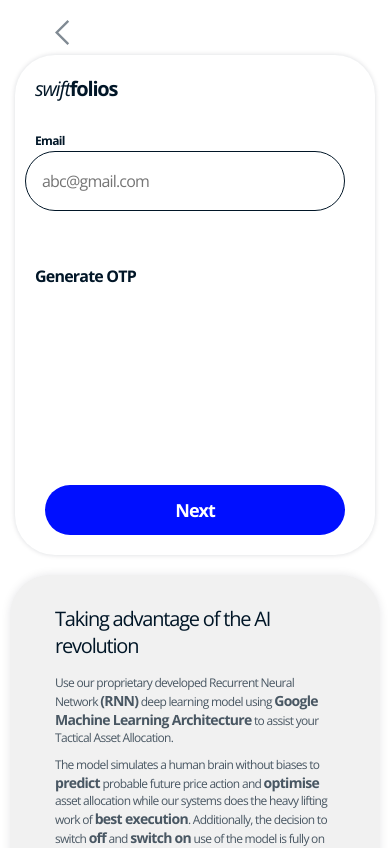
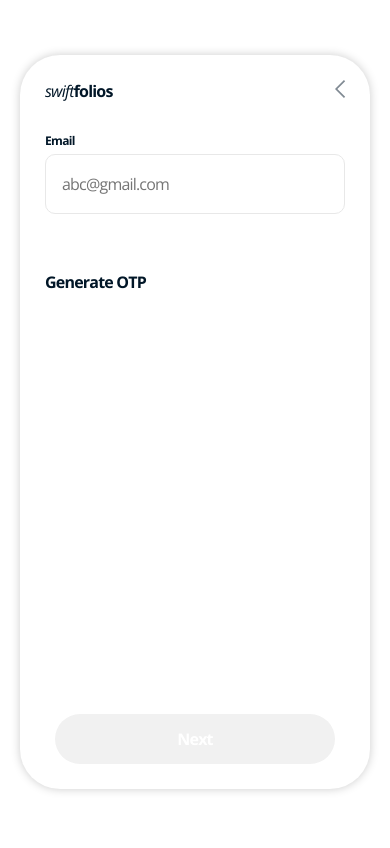
Before and after one commit to shiv353/f-end, a React (Create React App) app: page /signup in a window 390 px wide. Shown: the top 848 px of the page. Built offline with nearby package versions, Linux system fonts and the light colour scheme.

Commit message:
Design Change

```diff
--- a/src/App.js
+++ b/src/App.js
@@ -14,7 +14,7 @@
         <Route path="/" element={<Home />} />
         <Route path="/login/*" element={<Login />} />
         <Route path='/signup/*' element={<Signup />} />
-        <Route path='/dashboard' element={<DashBoard />} />
+        <Route path='/accounts/*' element={<DashBoard />} />
         <Route path='/404' element={<Error />} />
       </Routes>
     </Router>
--- a/src/components/AccessManagement/BackButton.jsx
+++ b/src/components/AccessManagement/BackButton.jsx
@@ -13,16 +13,16 @@
       <div className="swift-backbutton">
         <svg
           xmlns="http://www.w3.org/2000/svg"
-          width="15"
-          height="25"
-          viewBox="0 0 15 25"
+          width="11"
+          height="18"
+          viewBox="0 0 11 18"
           fill="none"
           onClick={goBack}
         >
           <path
             fill-rule="evenodd"
             clip-rule="evenodd"
-            d="M14.1497 23.3493L12.5012 25L0 12.5011L12.5012 0L14.1519 1.65072L3.30159 12.5011L14.1497 23.3493Z"
+            d="M10.1484 16.7465L8.96607 17.9304L0 8.96597L8.96607 0L10.15 1.18393L2.36796 8.96597L10.1484 16.7465Z"
             fill="#011627"
             fill-opacity="0.5"
           />
--- a/src/components/AccessManagement/Signup.jsx
+++ b/src/components/AccessManagement/Signup.jsx
@@ -7,7 +7,11 @@
 import InfoBox from "./InfoBox";
 import { useLocation, useNavigate } from "react-router-dom";
 import ServerRequest from "../../utils/ServerRequest";
-const { isEmpty, validateEmail, checkLength } = require("../../utils/Validation");
+const {
+  isEmpty,
+  validateEmail,
+  checkLength,
+} = require("../../utils/Validation");
 
 const Signup = () => {
   const location = useLocation();
@@ -20,14 +24,8 @@
       {location.pathname === "/signup/status" && <SignupStatus />}
       {location.pathname !== "/signup/status" && (
         <div className="swift-login-main">
-          <BackButton />
-          <div className="swift-login">
-            <div className="swift-signup-main-info">
-              <InfoBox />
-            </div>
-            {location.pathname === "/signup" && <SignupMain />}
-            {location.pathname === "/signup/pin" && <SignupPin />}
-          </div>
+          {location.pathname === "/signup" && <SignupMain />}
+          {location.pathname === "/signup/pin" && <SignupPin />}
         </div>
       )}
     </>
@@ -64,11 +62,11 @@
   const ValidateEmail = async () => {
     const email = formValues["email"];
 
-    if(isEmpty(email)){
+    if (isEmpty(email)) {
       return "Email can not be empty";
     }
 
-    if(!validateEmail(email)){
+    if (!validateEmail(email)) {
       return "Email is not valid";
     }
 
@@ -132,7 +130,7 @@
   const handleSubmit = async (e) => {
     if (isNextButtonDisabled) return;
     setOtpError("error");
-    if (formValues["otp"] && checkLength(formValues["otp"],6)) {
+    if (formValues["otp"] && checkLength(formValues["otp"], 6)) {
       const data1 = await ServerRequest({
         method: "post",
         URL: `/access/validate-otp`,
@@ -164,6 +162,7 @@
             <i style={{ fontWeight: 300 }}>swift</i>
             folios
           </p>
+          <BackButton />
         </div>
 
         <CustomInput
@@ -220,7 +219,10 @@
         classname="swift-login-form-btn"
         onClick={handleSubmit}
         disabled={isNextButtonDisabled}
-        style={{ cursor: isNextButtonDisabled ? "not-allowed" : "default" }}
+        style={{
+          cursor: isNextButtonDisabled ? "not-allowed" : "pointer",
+          background: isNextButtonDisabled ? "#F1F1F1" : "#000fff",
+        }}
       />
     </div>
   );
@@ -252,9 +254,12 @@
   const handleSubmit = async (e) => {
     setPinError("error");
     setConfirmPinError("error");
-    if (formValues["pin"] && checkLength(formValues["pin"],4)) {
+    if (formValues["pin"] && checkLength(formValues["pin"], 4)) {
       setPinError("error");
-      if (formValues["confirmpin"] && checkLength(formValues["confirmpin"],4)) {
+      if (
+        formValues["confirmpin"] &&
+        checkLength(formValues["confirmpin"], 4)
+      ) {
         setConfirmPinError("error");
         if (formValues["confirmpin"] != formValues["pin"]) {
           setConfirmPinError("PIN does not match ");
@@ -298,6 +303,7 @@
             <i style={{ fontWeight: 300 }}>swift</i>
             folios
           </p>
+          <BackButton />
         </div>
 
         <CustomInput
@@ -347,7 +353,7 @@
 const SignupStatus = () => {
   const navigate = useNavigate();
   const clickHandler = () => {
-    navigate("/dashboard");
+    navigate("/accounts/dashboard");
   };
   return (
     <div className="swift-signup-status-main">
--- a/src/components/CustomComponents/CustomButton/CustomButton.css
+++ b/src/components/CustomComponents/CustomButton/CustomButton.css
@@ -7,6 +7,6 @@
   font-style: normal;
   font-weight: var(--font-weight-heavy);
   line-height: normal;
-  letter-spacing: -1px;
+  letter-spacing: -0.8px;
   border: none;
 }
--- a/src/components/CustomComponents/CustomInputBox/CustomInputBox.css
+++ b/src/components/CustomComponents/CustomInputBox/CustomInputBox.css
@@ -1,15 +1,18 @@
 .swift-custom-input-box {
   font-size: var(--font-medium);
-  border: 1.5px solid var(--text-color);
-  border-radius: 49px;
+  /* border: 1.5px solid var(--text-color); */
+  /* border-radius: 49px; */
   background-color: transparent;
   padding: 16px;
   display: block;
-  margin-bottom: 2px;
-  margin-top: 2px;
-  margin-left: -19px;
+  margin-bottom: 5px;
+  margin-top: 5px;
+  /* margin-left: -19px; */
   flex-shrink: 0;
   letter-spacing: -0.8px;
   font-style: normal;
   font-weight: var(--font-weight-light);
+  border-radius: 10px;
+  border: 1.5px solid #e8e8e8;
+  outline: none;
 }
--- a/src/css/AccessManagement/BackButton.css
+++ b/src/css/AccessManagement/BackButton.css
@@ -1,13 +1,8 @@
-.swift-backbutton-div {
-  width: 100%;
-}
-
 .swift-backbutton-div .swift-backbutton {
-  width: 14.152px;
-  height: 25px;
+  width: 10.15px;
+  height: 17.93px;
   flex-shrink: 0;
   fill: rgba(1, 22, 39, 0.5);
-  padding-left: 55px;
 }
 
 svg:hover {
--- a/src/css/AccessManagement/Login.css
+++ b/src/css/AccessManagement/Login.css
@@ -5,10 +5,13 @@
   flex-direction: column;
   width: 100%;
   height: 100%;
-  padding-top: 25px;
+  /* padding-top: 25px; */
+  justify-content: center;
+  align-items: center;
+  /* overflow: auto; */
 }
 
-.swift-login-main .swift-login {
+/* .swift-login-main .swift-login {
   display: flex;
   flex-direction: row;
   justify-content: space-between;
@@ -16,32 +19,53 @@
   height: 100%;
   overflow: hidden;
   padding: 5px 55px 50px 55px;
-}
+} */
 
 .swift-login-main .swift-login-form {
-  height: 100%;
-  min-height: 500px;
+  height: 87%;
+  /* min-height: 643px; */
   display: flex;
   flex-shrink: 0;
   border-radius: 40px;
   background: #fff;
-  box-shadow: 0px 0px 5px 0px rgba(1, 22, 39, 0.15);
+  box-shadow: 0px 0px 10px 0px #ccc;
   flex-direction: column;
-  padding: 20px 35px;
+  padding: 35px;
   justify-content: space-between;
+}
+.swift-login-main .swift-reset-form {
+  height: 95%;
 }
 
 .swift-login-main .swift-login-form-div-1 {
   flex-grow: 1;
 }
+.swift-login-main .swift-reset-form-div-1 {
+  flex-grow: 1;
+  /* border: 2px solid; */
+  /* overflow-y: scroll; */
+  /* height: fit-content; */
+  overflow-y: auto;
+}
+
+.swift-login-main .swift-reset-form-div-1::-webkit-scrollbar {
+  display: none;
+}
 .swift-login-main .swift-login-loginform-heading {
+  display: flex;
+  justify-content: space-between;
+  flex-direction: row;
+  padding-bottom: 30px;
+}
+
+.swift-login-main .swift-login-loginform-heading p {
+  display: inline;
   color: var(--text-color);
-  font-size: var(--font-large);
+  font-size: var(--font-medium);
   font-style: normal;
   font-weight: var(--font-weight-heavy);
   line-height: normal;
-  letter-spacing: -1.2px;
-  padding-bottom: 30px;
+  letter-spacing: -0.8px;
 }
 
 .swift-login-main .swift-login-loginform-otp {
@@ -74,6 +98,7 @@
   width: 300px;
   height: 50px;
   margin: 30px 10px 0px 10px;
+  cursor: pointer;
 }
 
 .swift-login-main .swift-login-form-otp-input {
@@ -108,14 +133,32 @@
 }
 
 /* ====================================================================Reset Page CSS =========================================================================*/
-.swift-login-main .swift-login-form-heading {
+/* .swift-login-main .swift-login-form-heading {
   color: var(--text-color);
   font-size: var(--font-large);
   font-style: normal;
   font-weight: var(--font-weight-heavy);
   line-height: normal;
   letter-spacing: -1.2px;
+} */
+
+.swift-login-main .swift-login-form-heading {
+  display: flex;
+  justify-content: space-between;
+  flex-direction: row;
+  /* padding-bottom: 30px; */
 }
+
+.swift-login-main .swift-login-form-heading p {
+  display: inline;
+  color: var(--text-color);
+  font-size: var(--font-medium);
+  font-style: normal;
+  font-weight: var(--font-weight-heavy);
+  line-height: normal;
+  letter-spacing: -0.8px;
+}
+
 .swift-login-main .swift-login-form-reset {
   color: var(--text-color);
   font-size: var(--font-small);
@@ -138,7 +181,7 @@
 .swift-login-main .swift-login-form-validate-btn {
   width: 90px;
   padding: 10px 20px;
-  margin: 10px 0px;
+  margin: 15px 0px;
   font-size: 14px !important;
   letter-spacing: -0.7px !important;
 }
@@ -163,85 +206,29 @@
 
 /* ======================================================================Login Page CSS =========================================================================*/
 
-@media only screen and (max-width: 1200px) {
-  .swift-login-main .swift-login-info-wrapper {
-    width: 50%;
-    margin: auto;
-  }
-
-  .swift-login-main .swift-login-info {
-    width: 100%;
-  }
-
-  .swift-login-main .swift-login-form {
-    margin: auto;
+@media screen and (max-height: 695px) {
+  .swift-login-main .swift-reset-form {
+    padding: 25px 35px;
   }
 }
 
-@media only screen and (max-width: 900px) {
-  body {
-    height: 100% !important;
+@media screen and (max-height: 675px) {
+  .swift-login-main .swift-login-form-btn {
+    margin: 20px 10px 0px 10px;
   }
-  .swift-login-main {
-    padding-top: 20px;
-  }
-
-  .swift-login-main .swift-login {
-    padding: 10px;
-    flex-direction: column;
-    row-gap: 20px;
-  }
-
-  .swift-login-main .swift-login-info-wrapper,
-  .swift-login-main .swift-login-form {
-    margin: auto;
-    justify-content: center;
-    height: fit-content;
-  }
-  .swift-login-main .swift-login-form {
-    min-height: 500px;
-  }
-
-  .swift-login-main .swift-login-info-wrapper {
-    width: 100%;
-  }
-  .swift-login-main .swift-login-info {
-    flex-direction: column;
-  }
-
-  .swift-login-main .swift-login-info-inner {
-    flex-direction: column;
-    row-gap: 20px;
-  }
-  .swift-login-main .swift-login-info-2 {
-    width: 100%;
-    flex-direction: column;
-  }
-
-  .swift-login-main .swift-login-info-wrapper {
-    order: 1;
+  .swift-login-main .swift-login-form-reset {
+    padding-top: 10px;
+    padding-bottom: 10px;
   }
 }
 
-@media only screen and (max-width: 500px) {
-  .swift-login-main .swift-login {
-    padding: 10px;
+@media only screen and (max-width: 400px) {
+  .swift-login-main .swift-login-form-btn {
+    width: 280px;
+    height: 50px;
   }
-
-  .swift-login-main .backButton {
-    padding-left: 10px !important;
-  }
-}
-
-@media only screen and (max-width: 410px) {
   .swift-login-main .swift-login-form {
-    padding: 20px 20px;
-  }
-  .swift-login-main .swift-custom-input-box {
-    margin-left: -10px !important;
-  }
-  .swift-login-main .backButton {
-    padding-left: 10px !important;
+    padding: 25px;
   }
 }
 
@@ -252,43 +239,9 @@
   }
 }
 
-@media only screen and (max-width: 330px) {
+@media only screen and (max-width: 350px) {
   .swift-login-main .swift-login-form-btn {
     width: 200px;
     height: 50px;
   }
 }
-
-@media (min-width: 900px) and (max-height: 711px) {
-  .swift-login-main .swift-login {
-    padding: 5px 55px 10px 55px;
-    /* margin-top: -35px; */
-  }
-  .swift-login-main {
-    padding-top: 15px;
-  }
-  .swift-login-main .swift-login-form-confirmpin-input,
-  .swift-login-main .swift-login-form-pin-input,
-  .swift-login-main .swift-login-form-otp-input {
-    width: 160px;
-    height: 50px;
-  }
-  .swift-login-main .swift-login-form {
-    padding: 15px 30px 15px 30px;
-  }
-  .swift-login-main .swift-login-form-btn {
-    margin-top: 20px;
-  }
-  .swift-login-main .swift-login-loginform-otp {
-    padding-top: 15px;
-  }
-}
-
-/* ====================================================================Reset Page CSS =========================================================================*/
-@media (min-width: 900px) and (max-height: 711px) {
-  .swift-login-main .swift-login-form-reset {
-    padding-top: 10px;
-    padding-bottom: 10px;
-    /* margin-bottom: 5px; */
-  }
-}
--- a/src/css/AccessManagement/Signup.css
+++ b/src/css/AccessManagement/Signup.css
@@ -64,7 +64,7 @@
   margin: auto;
 }
 
-@media only screen and (max-width: 900px) {
+/* @media only screen and (max-width: 900px) {
   body {
     height: 100% !important;
   }
@@ -81,4 +81,4 @@
   .swift-signup-status-main {
     row-gap: 10px;
   }
-}
+} */
--- a/src/css/global.css
+++ b/src/css/global.css
@@ -23,7 +23,7 @@
 
 :root {
   --text-color: #011627;
-  --font-btn: 18px;
+  --font-btn: 16px;
   --font-large: 20px;
   --font-medium: 16px;
   --font-small: 12px;
```
Also changed, not shown: src/components/AccessManagement/Login.jsx (+14 -11 lines).
